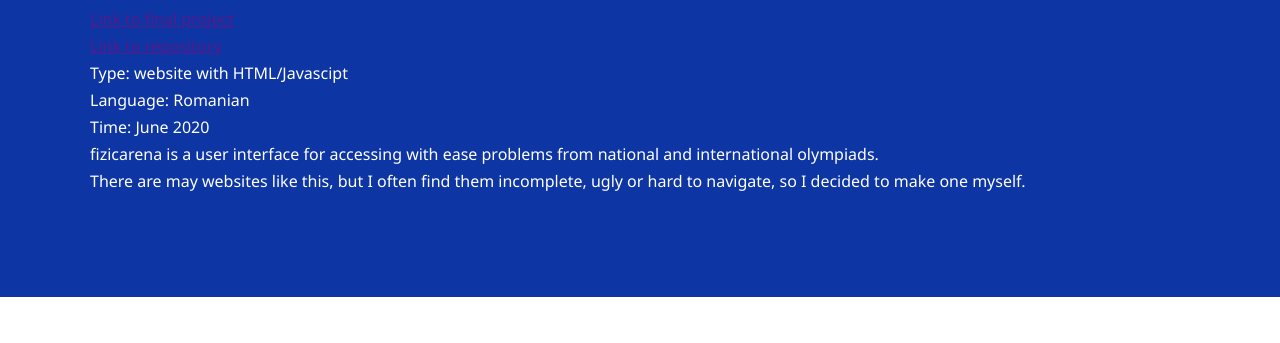
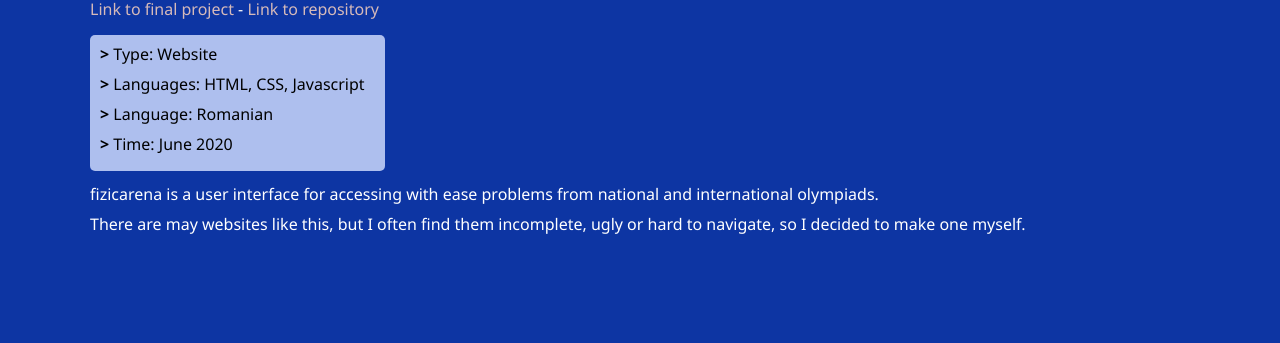
Before and after one commit to grezde/grezde.github.io, a plain HTML site: page index.html in a window 1280 px wide. Shown: the part 548-891 px from the top of the page. Before the commit the page ends 845 px from the top, so only its background shows below. Drawn offline with Linux system fonts and the light colour scheme.

Commit message:
made it look ok

```diff
--- a/index.html
+++ b/index.html
@@ -9,28 +9,36 @@
     </head>
     <body>
         <div class="row_container uncollapsed" id="jumbotron">
+            <div class="row_container_inside">
                 <h1 class="row_title">This is my website.</h1>
                 <div class="row_content">
                     <p>This website is mainly a list of links to my projects on Github.</p>
-                <p>My profile can be found <a href="">here</a>.</p>
+                    <p>My profile can be found <a href="https://github.com/grezde">here</a>.</p>
                     <p>I am a 17 year old student at ICHB school in Bucharest, Romania.</p>
                     <p> My real life name is Ardeleanu Cristian.</p>
                 </div>
             </div>
+        </div>
         <div class="row_container project_container uncollapsed" id="fizicarena_container">
+            <div class="row_container_inside">
                 <div class="expand_button"> - </div>
                 <h1 class="row_title">fizicarena</h1>
                 <div class="row_content">
-                <p><a href="">Link to final project</a></p>
-                <p><a href="">Link to repository</a></p>
+                    <p class="links_paragraph">
+                        <a href="https://grezde.github.io/fizicarena/">Link to final project</a>
+                        -
+                        <a href="https://github.com/grezde/fizicarena">Link to repository</a>
+                    </p>
                     <div class="project_info">
-                    <p>Type: website with HTML/Javascipt</p>
-                    <p>Language: Romanian</p>
-                    <p>Time: June 2020</p>
+                        <p><span class="point">></span> Type: Website</p>
+                        <p><span class="point">></span> Languages: HTML, CSS, Javascript </p>
+                        <p><span class="point">></span> Language: Romanian</p>
+                        <p><span class="point">></span> Time: June 2020</p>
                     </div>
                     <p>fizicarena is a user interface for accessing with ease problems from national and international olympiads.</p>
                     <p>There are may websites like this, but I often find them incomplete, ugly or hard to navigate, so I decided to make one myself.</p>
                 </div>
             </div>
+        </div>
     </body>
 </html>
--- a/style.css
+++ b/style.css
@@ -3,6 +3,16 @@ body {
     font-family: 'Segoe UI', Tahoma, Geneva, Verdana, sans-serif;
     margin: 0;
     padding: 0;
+}
+
+a {
+    color: rgb(100, 100, 170);
+    text-decoration: none;
+    transition: color 0.1s ease;
+}
+
+a:hover {
+    color: rgb(39, 39, 88);
 }
 
 div {
@@ -11,6 +21,21 @@ div {
 
 p, h1, div {
     margin: 0;
+}
+
+.expand_button {
+    display: none;
+}
+
+.project_info {
+    border-radius: 5px;
+    padding: 8px 20px 8px 10px;
+    margin-bottom: 12px;
+    display: inline-block;
+}
+
+.project_info .point {
+    font-weight: bold;
 }
 
 .row_container {
@@ -24,17 +49,20 @@ p, h1, div {
     margin-bottom: 20px;
 }
 .row_container p {
-    margin-bottom: 5px;
+    margin-bottom: 8px;
+}
+.row_container .links_paragraph {
+    margin-bottom: 15px;
 }
 
-.row_container > * {
+.row_container_inside {
     width: 1100px;
     margin: 0 auto;
 }
 
 @media only screen and (max-width: 1250px) /* fullscreen screens */ {
 
-    .row_container > * {
+    .row_container_inside {
         width: 900px;
     }
 
@@ -42,7 +70,7 @@ p, h1, div {
 
 @media only screen and (max-width: 1000px) /* large window screens */ {
 
-    .row_container > * {
+    .row_container_inside {
         width: 825px;
     }
 
@@ -50,15 +78,15 @@ p, h1, div {
 
 @media only screen and (max-width: 900px) /* large window screens */ {
 
-    .row_container > * {
-        width: 630px;
+    .row_container_inside {
+        width: 629px;
     }
 
 }
 
 @media only screen and (max-width: 700px) /* small screens */ {
 
-    .row_container > * {
+    .row_container_inside {
         width: 90%;
     }
 
@@ -72,3 +100,16 @@ p, h1, div {
     color: white;
     background-color: rgb(13, 53, 163);
 }
+
+#fizicarena_container .project_info {
+    background-color: rgb(174, 191, 238);
+    color: black;
+}
+
+#fizicarena_container a {
+    color: rgb(214, 186, 186);
+}
+
+#fizicarena_container a:hover {
+    color: rgb(179, 118, 118);
+}
```
Lines whose indentation alone changed are shown as unchanged.
